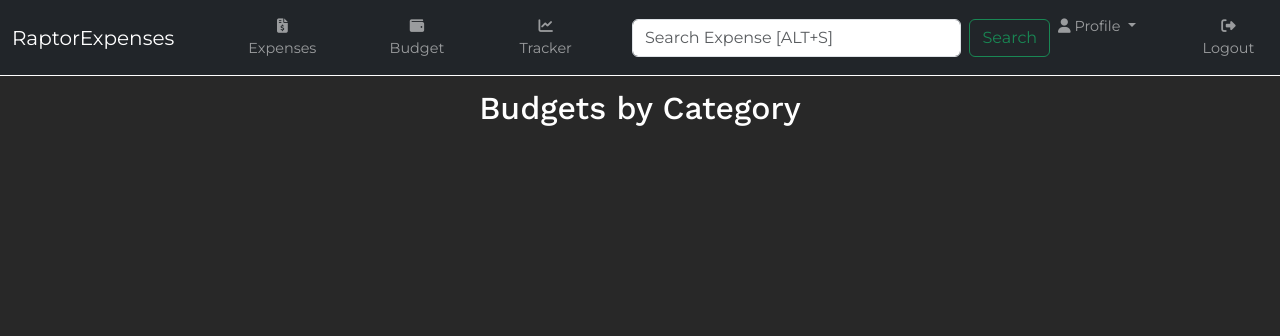
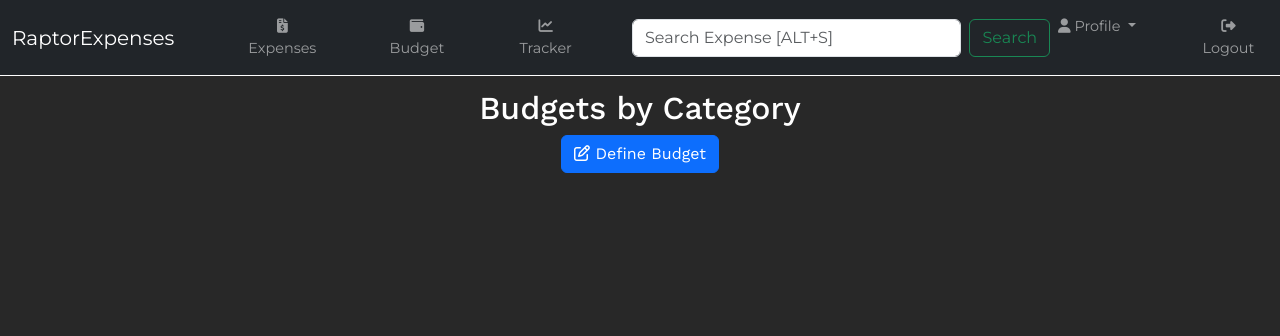
Before and after one commit to srisudarshanrg/flask-expense-tracker, a Flask app: page /budget in a window 1280 px wide. Shown: the top 336 px of the page. Run offline with Flask 3, Linux system fonts and the light colour scheme; the visitor is signed in with stand-in values (Sample User, id 1); data that the repository does not hold is empty; some libraries are stand-ins or nearby versions.

Commit message:
backend for defining budget complete

```diff
--- a/expense_tracker/functions.py
+++ b/expense_tracker/functions.py
@@ -116,3 +116,22 @@ def GetBudgets(user: int) -> list:
 
     except Exception as exception:
         return f"Error getting budgets: {exception}"
+
+# CreateBudget creates a budget in the database
+def CreateBudget(category: str, amount: int, user: int):
+    exists = Budget.query.filter_by(category=category, user=user).first()
+    if exists != None:
+        exists.amount = amount
+        db.session.commit()
+        return "Budget for category already exists, so only amount has been updated for the existing category"
+    else:
+        new_budget = Budget(
+            category=category,
+            amount=amount,
+            user=user
+        )
+
+        db.session.add(new_budget)
+        db.session.commit()
+
+        return f"Budget has been defined for {category}"
--- a/expense_tracker/routes.py
+++ b/expense_tracker/routes.py
@@ -3,7 +3,7 @@ from flask import flash, redirect, render_template, request, url_for
 from flask_login import current_user, login_required, login_user, logout_user
 from expense_tracker.models import Budget, CategoryColors, Expense
 from . import app, db
-from .functions import AuthenticateUser, CreateExpense, CreateUser, GetBudgets, HashPassword, SearchExpense
+from .functions import AuthenticateUser, CreateBudget, CreateExpense, CreateUser, GetBudgets, HashPassword, SearchExpense
 from .validations import ValidateEmail, ValidatePassword, ValidateUsername
 
 # expenses is the handler for the expenses page
@@ -261,10 +261,22 @@ def tracker():
 
     return render_template("tracker.html", category_expenses=category_expenses_list, labels_category=labels_category, values_category=values_category, labels_date=labels_date, values_date=values_date)
 
-@app.route("/budget")
+@app.route("/budget", methods=["GET", "POST"])
 @login_required
 def budget():
     budgets = GetBudgets(current_user.id)
+
+    if request.method == "post":
+        if "defineBudget" in request.form:
+            category = request.form.get("budgetCategory")
+            amount = request.form.get("budgetAmount")
+            user = current_user.id
+
+            msg = CreateBudget(category, amount, user)
+
+            flash(message=msg, category="info")
+
+            return redirect(url_for('budget'))
 
     return render_template("budget.html", budgets=budgets)
 
--- a/expense_tracker/templates/budget.html
+++ b/expense_tracker/templates/budget.html
@@ -9,13 +9,31 @@
 {% endblock %}
 
 {% block content %}
+    <div class="offcanvas offcanvas-start text-bg-dark" tabindex="-1" id="defineBudgetOffcanvas" aria-labelledby="defineBudgetOffcanvasLabel">
+        <div class="offcanvas-header">
+            <h5 class="offcanvas-title" id="offcanvasExampleLabel">DEFINE BUDGET</h5>
+            <button type="button" class="btn-close" data-bs-dismiss="offcanvas" aria-label="Close" style="background-color: #fff;"></button>
+        </div>
+        <div class="offcanvas-body">
+            <form method="post">
+                <input type="hidden" name="defineBudget">
+                <input type="text" name="budgetCategory" id="budgetCategory" placeholder="Budget Category" class="form-control" style="margin-top: 1.5%;">
+                <input type="number" name="budgetAmount" id="budgetAmount" placeholder="Budget Amount" class="form-control" style="margin-top: 1.5%;">
+                <br>
+                <button type="submit" class="btn btn-primary"><i class="fa-regular fa-pen-to-square"></i> Define Budget</button>
+            </form>
+        </div>
+    </div>
+
     <div class="budget-category-section">
         <h2>Budgets by Category</h2>
+        <button class="btn btn-primary" data-bs-toggle="offcanvas" data-bs-target="#defineBudgetOffcanvas"><i class="fa-regular fa-pen-to-square"></i> Define Budget</button>
 
         <div class="all-budget-container">
             {% for budget in budgets %}
                 <div class="budget-container">
-                    {{budget.category}}
+                    <h3>{{budget.category}}</h3>
+                    <h2>{{budget.amount}}</h2>
                 </div>
             {% endfor %}
         </div>
```
